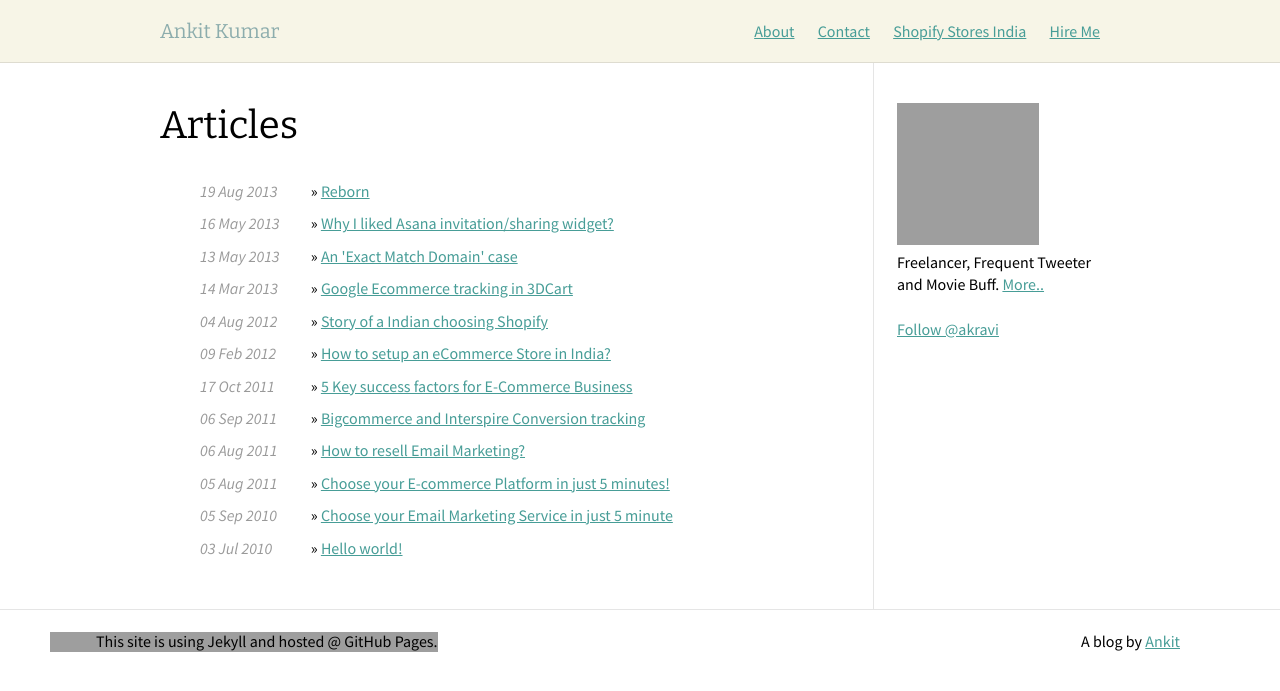
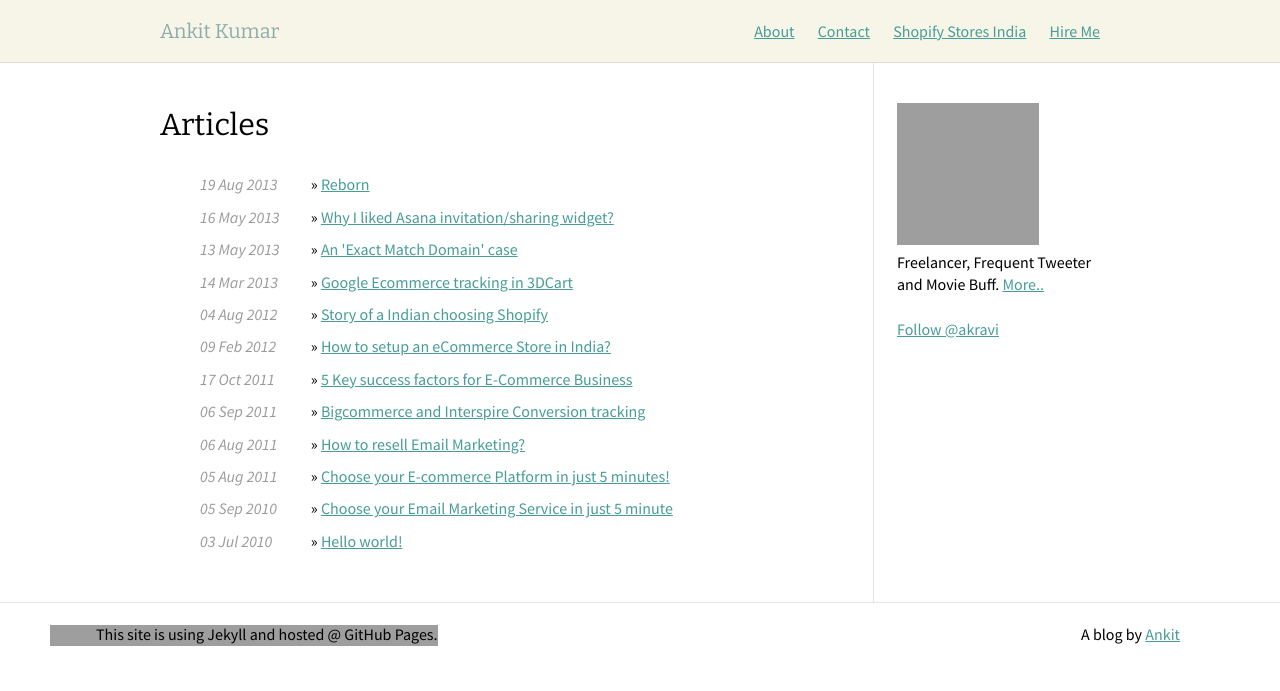
Before and after one commit to ankit7/ankit7.github.io, a Jekyll site: the page built from index.html, in a window 1280 px wide. Shown: the top 691 px of the page. Built offline with Jekyll 4.4.1, drawn with Linux system fonts in a browser that asks for light colours; comment, search, counter and statistics services are not loaded; grey boxes are pictures that could not be loaded.

Commit message:
Fixed h1

```diff
--- a/css/main.css
+++ b/css/main.css
@@ -38,7 +38,7 @@ h1, h2, h3, h4, h5 {
   margin-top: 0; }
 
 h1 {
-  font-size: 38.4px;
+  font-size: 30.4px;
   line-height: 44.8px; }
 
 p {
```
